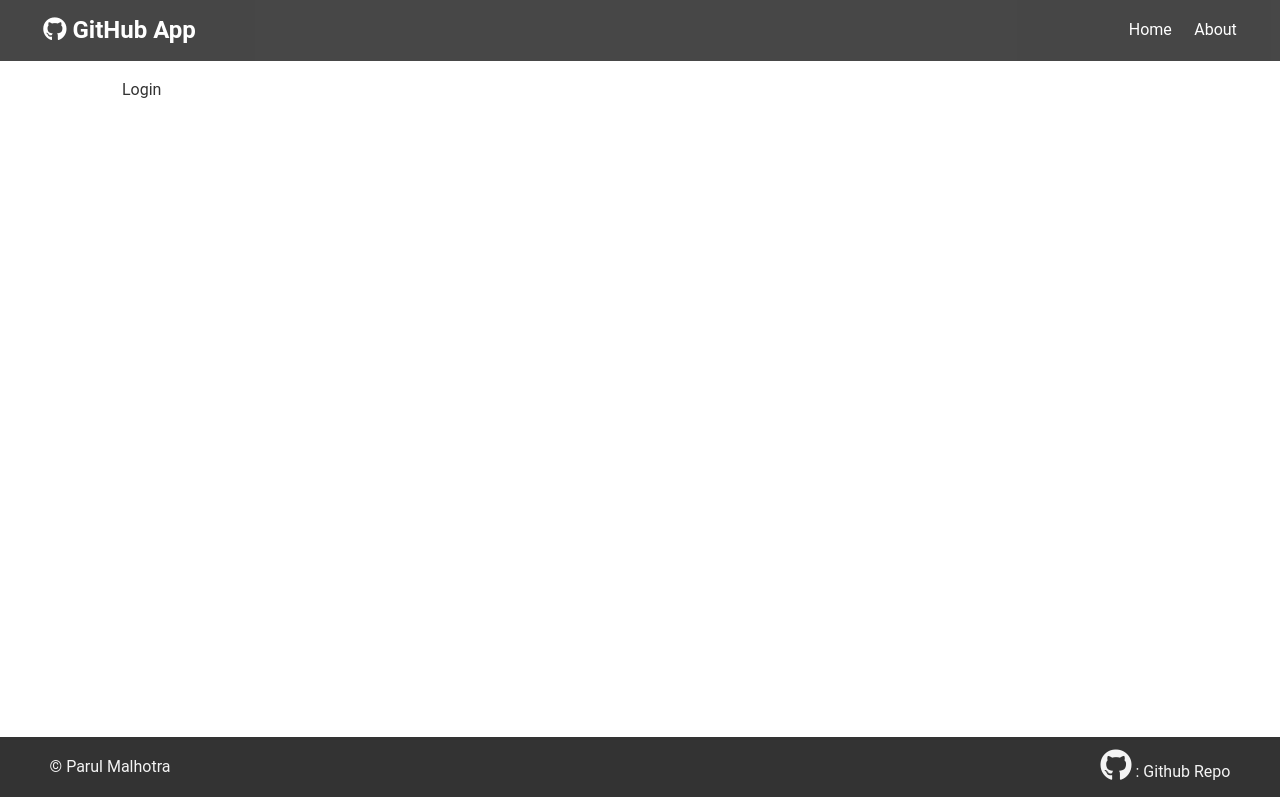
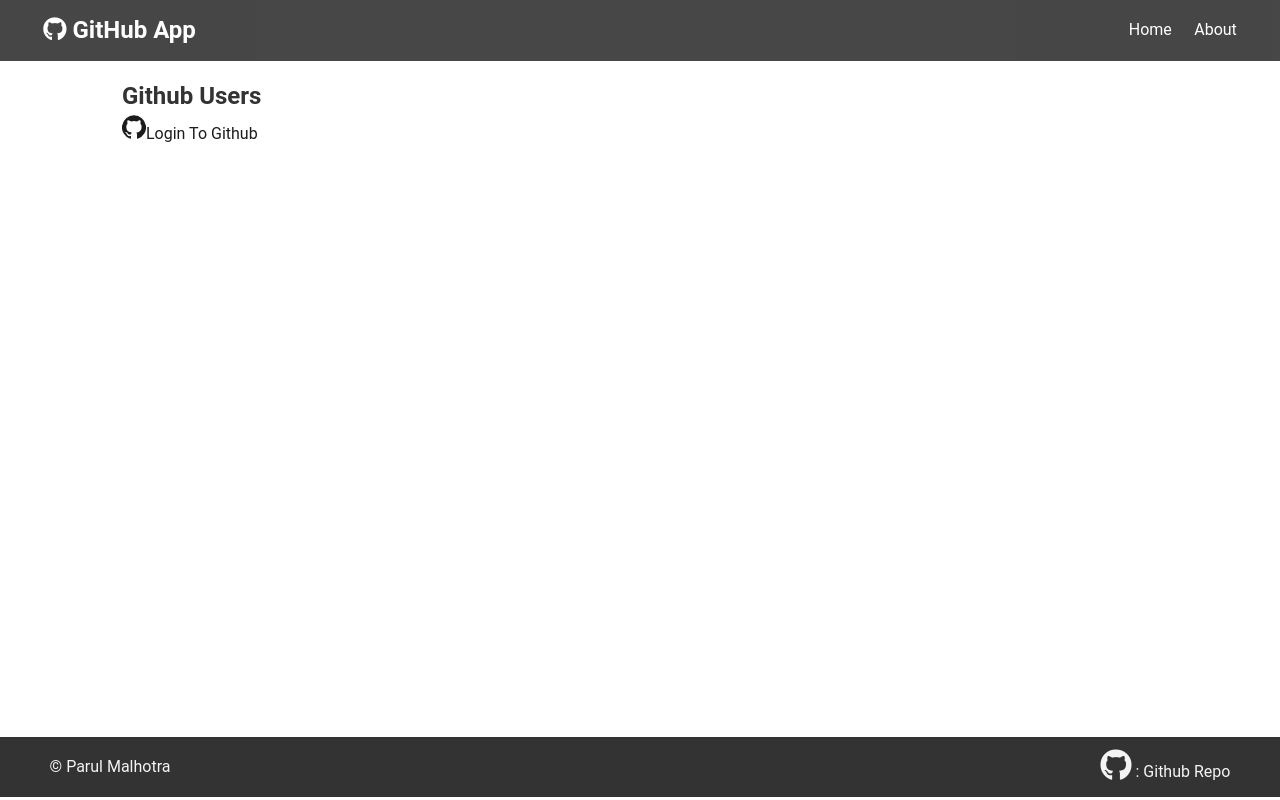
Before and after one commit to malhotra-parul/github-users-app, a React (Create React App) app: page /login in a window 1280 px wide. Built offline with nearby package versions, Linux system fonts and the light colour scheme; no server answers.

Commit message:
created Login component

```diff
--- a/src/App.css
+++ b/src/App.css
@@ -100,6 +100,11 @@ img {
   color: #fff;
 }
 
+.alert-success {
+  background: var(--success-color);
+  color: #fff;
+}
+
 .container {
   min-height: calc(90vh - 60px);
   max-width: 1100px;
--- a/src/components/Login.jsx
+++ b/src/components/Login.jsx
@@ -1,18 +1,58 @@
-import React, { useContext, useEffect } from 'react';
+import React, { useContext, useEffect } from "react";
 import Spinner from "./layouts/Spinner";
 import { Redirect } from "react-router-dom";
+import GitHubIcon from "@material-ui/icons/GitHub";
 import GithubContext from "../context/Github/githubContext";
+import { makeStyles } from "@material-ui/core/styles";
 
 const Login = () => {
+  const githubContext = useContext(GithubContext);
+  const {
+    isLoggedIn,
+    loading,
+    client_id,
+    redirect_uri,
+    client_secret,
+    proxy_url,
+    loginUser
+  } = githubContext;
 
-    const githubContext = useContext(GithubContext);
-    const { isLoggedIn } = githubContext;
+  useEffect(() => {
+    const url = window.location.href;
+    const hasCode = url.includes("?code=");
 
-    return isLoggedIn ? <Redirect to="/" /> : (
-        <div>
-            Login
-        </div>
-    );
-}
+    if (hasCode) {
+      const newUrl = url.split("?code=");
+      window.history.pushState({}, null, newUrl[0]);
+      const requestData = {
+        client_id,
+        redirect_uri,
+        client_secret,
+        code: newUrl[1],
+      };
+      loginUser( proxy_url, requestData );
+    }
+    // eslint-disable-next-line react-hooks/exhaustive-deps
+  }, []);
+
+  return isLoggedIn ? <Redirect to="/" /> : (
+    <div className="login-wrapper">
+    <h2>Github Users</h2>
+    <div className="login-container">
+        {
+            loading ? (
+               <Spinner />
+            ) : (
+                <a className="login-link"
+                href={`https://github.com/login/oauth/authorize?scope=user&client_id=${client_id}&redirect_uri=${redirect_uri}`}>
+                    <GitHubIcon />
+                    <span>Login To Github</span>
+                </a>
+            )
+        }
+    </div>
+</div>
+  );
+};
 
 export default Login;
--- a/src/components/layouts/Alert.jsx
+++ b/src/components/layouts/Alert.jsx
@@ -7,7 +7,7 @@ const Alert = ()=>{
 
     return(
         alert !== null && (
-            <div className={`alert alert-${alert.type}`}>
+            <div className={`alert alert-${alert.type}`}>{" "}
                 <i className="fas fa-info-circle"/>{alert.msg}
             </div>
         )
--- a/src/context/Github/GithubState.js
+++ b/src/context/Github/GithubState.js
@@ -63,6 +63,7 @@ const GithubState = (props) => {
             token: data.token,
           },
         });
+        showAlert("Login successfull!", "success");
       })
       .catch((error) => {
         showAlert("Login failure!", "danger");
--- a/src/context/Github/githubReducer.js
+++ b/src/context/Github/githubReducer.js
@@ -18,7 +18,7 @@ export default (state, action) => {
       localStorage.setItem("currentUser", JSON.stringify(action.payload.user));
       return {
         ...state,
-        LoggedIn: action.payload.isLoggedIn,
+        isLoggedIn: action.payload.isLoggedIn,
         currentUser: action.payload.currentUser,
         token: action.payload.token,
         loading: false,
```
